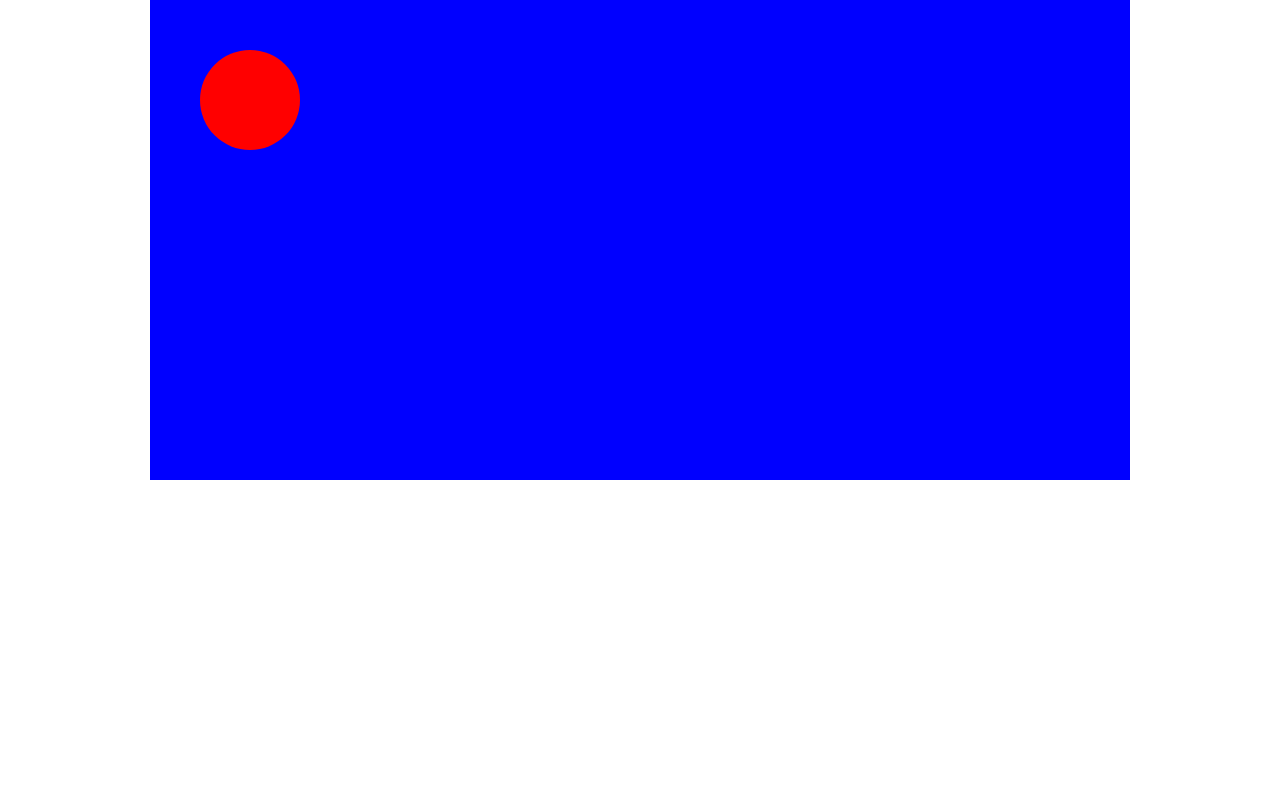
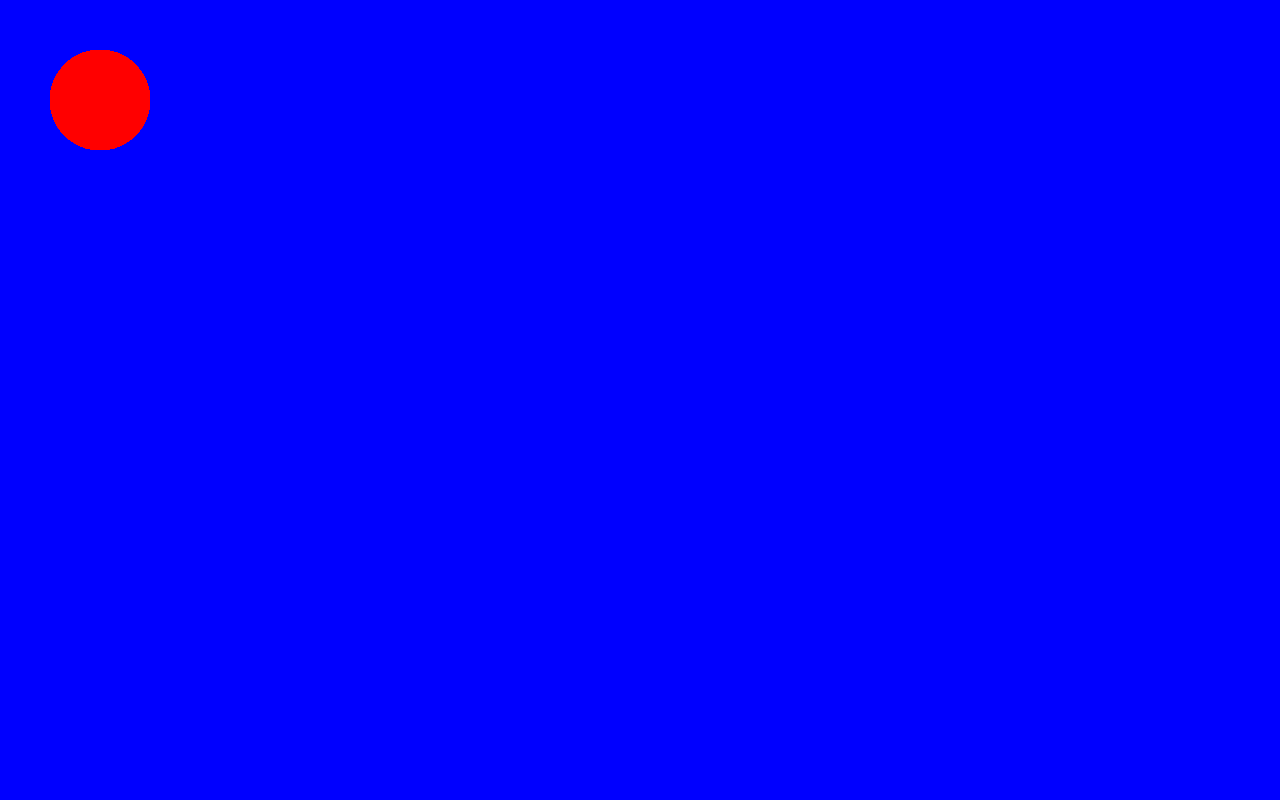
Before and after one commit to haidoro/particle, a plain HTML site: page index.html in a window 1280 px wide. Drawn offline with Linux system fonts and the light colour scheme.

Commit message:
リサイズに対応

```diff
--- a/index.html
+++ b/index.html
@@ -11,8 +11,8 @@
       overflow: hidden;
     }
     canvas {
-      display:block;
-      margin:auto;
+      width: 100vw;
+      height: 100vh;
       background: blue;
     }
   </style>
@@ -24,9 +24,21 @@
     const canvas = document.querySelector('canvas');
     const context = canvas.getContext('2d');
 
-    canvas.width = 980;
-    canvas.height = 480;
-    draw();
+    resize();
+    tick();
+    window.addEventListener('resize', resize);
+
+    function tick() {
+      requestAnimationFrame(tick);
+      // 画面を更新する
+      draw();
+    }
+    function resize() {
+      stageW = innerWidth * devicePixelRatio;
+      stageH = innerHeight * devicePixelRatio;
+      canvas.width = stageW;
+      canvas.height = stageH;
+    }
     function draw() {
         context.beginPath();
         // 色を設定
```
Also changed, not shown: 1 other file.
